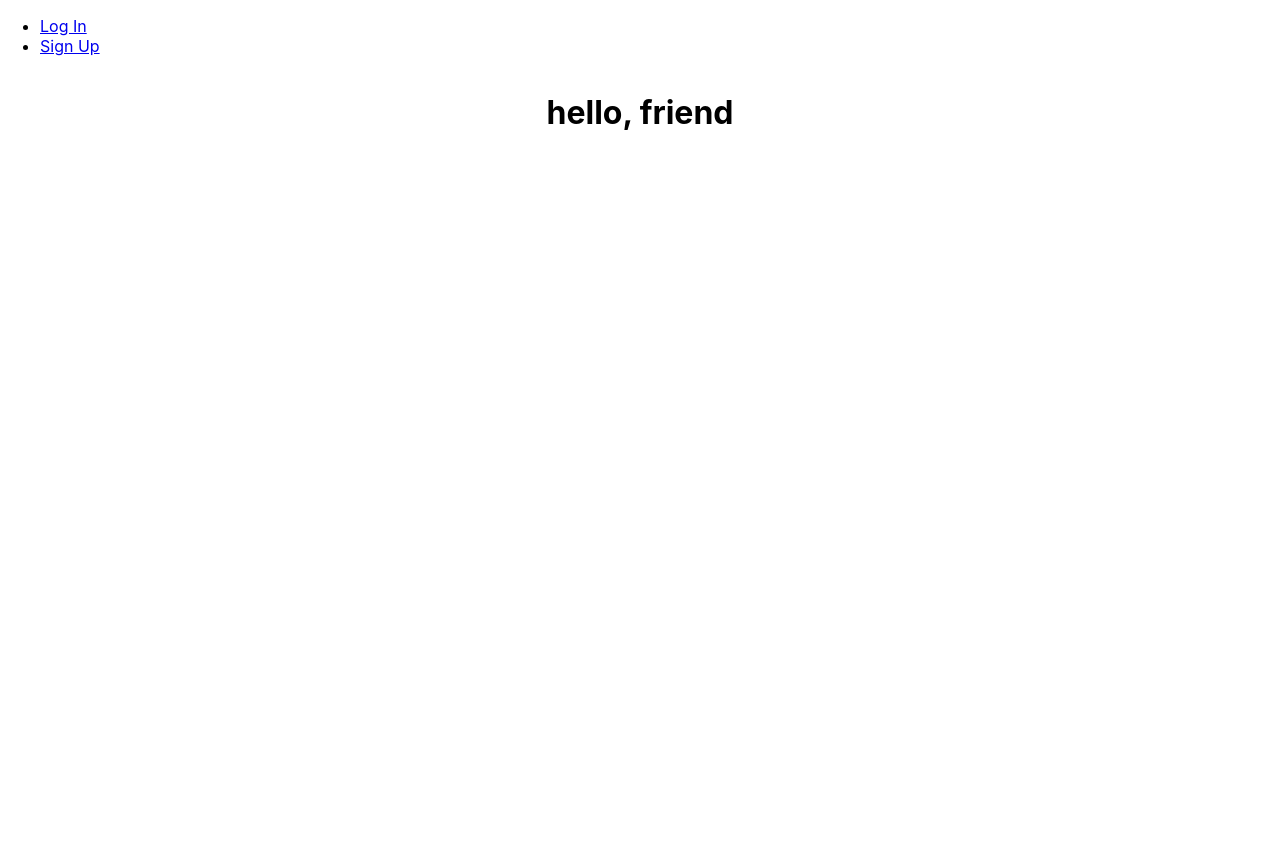
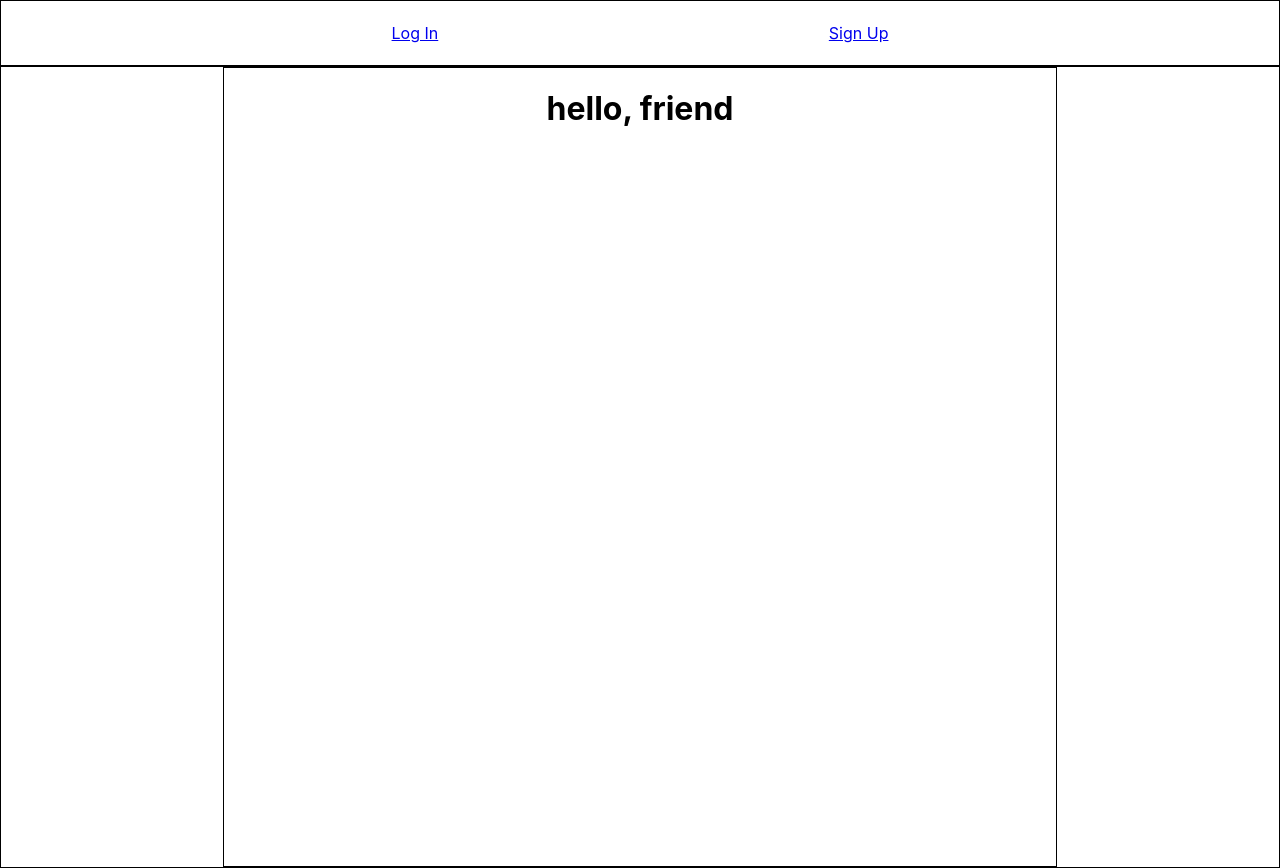
Before and after one commit to pyongho1/uStudnent-Frontend, a React (Create React App) app: page / in a window 1280 px wide. Before the commit the page ends 800 px from the top, so only its background shows below. Built offline with nearby package versions, Linux system fonts and the light colour scheme; no server answers.

Commit message:
Edit layout for landing page

```diff
--- /dev/null
+++ b/src/components/NavBar/NavBar.css
@@ -0,0 +1,15 @@
+nav {
+  display: flex;
+  flex-direction: row;
+  justify-content: space-evenly;
+  align-items: center;
+  position: sticky;
+  border: 1px solid;
+  min-height: 4rem;
+  max-height: 4rem;
+  max-width: 100%;
+}
+
+li {
+  list-style: none;
+}
--- a/src/components/NavBar/NavBar.jsx
+++ b/src/components/NavBar/NavBar.jsx
@@ -1,23 +1,37 @@
-import { Link } from 'react-router-dom'
+import { Link } from "react-router-dom";
+import "./NavBar.css";
 
 const NavBar = ({ user, handleLogout }) => {
   return (
     <nav>
-      {user ?
-        <ul>
+      {user ? (
+        <>
           <li>Welcome, {user.name}</li>
-          <li><Link to="/profiles">Profiles</Link></li>
-          <li><Link to="" onClick={handleLogout}>LOG OUT</Link></li>
-          <li><Link to="/change-password">Change Password</Link></li>
-        </ul>
-      :
-        <ul>
-          <li><Link to="/login">Log In</Link></li>
-          <li><Link to="/signup">Sign Up</Link></li>
-        </ul>
-      }
+          <li>
+            <Link to="/profiles">Profiles</Link>
+          </li>
+          <li>
+            <Link to="" onClick={handleLogout}>
+              LOG OUT
+            </Link>
+          </li>
+
+          {/* <li>
+            <Link to="/change-password">Change Password</Link>
+          </li> */}
+        </>
+      ) : (
+        <>
+          <li>
+            <Link to="/login">Log In</Link>
+          </li>
+          <li>
+            <Link to="/signup">Sign Up</Link>
+          </li>
+        </>
+      )}
     </nav>
-  )
-}
+  );
+};
 
-export default NavBar
+export default NavBar;
--- a/src/pages/Landing/Landing.jsx
+++ b/src/pages/Landing/Landing.jsx
@@ -1,11 +1,15 @@
-import styles from './Landing.module.css'
+import styles from "./Landing.module.css";
 
 const Landing = ({ user }) => {
   return (
-    <main className={styles.container}>
-      <h1>hello, {user ? user.name : 'friend'}</h1>
-    </main>
-  )
-}
+    <>
+      <div className={styles.container}>
+        <div className={styles.contentContainer}>
+          <h1>hello, {user ? user.name : "friend"}</h1>
+        </div>
+      </div>
+    </>
+  );
+};
 
-export default Landing
+export default Landing;
--- a/src/pages/Landing/Landing.module.css
+++ b/src/pages/Landing/Landing.module.css
@@ -2,4 +2,15 @@
   display: flex;
   align-items: center;
   flex-direction: column;
+  border: 1px solid;
+  height: 100vh;
+  width: auto;
 }
+
+.contentContainer {
+  border: 1px solid;
+  width: 65vw;
+  height: 100vh;
+  display: flex;
+  justify-content: center;
+}
```
